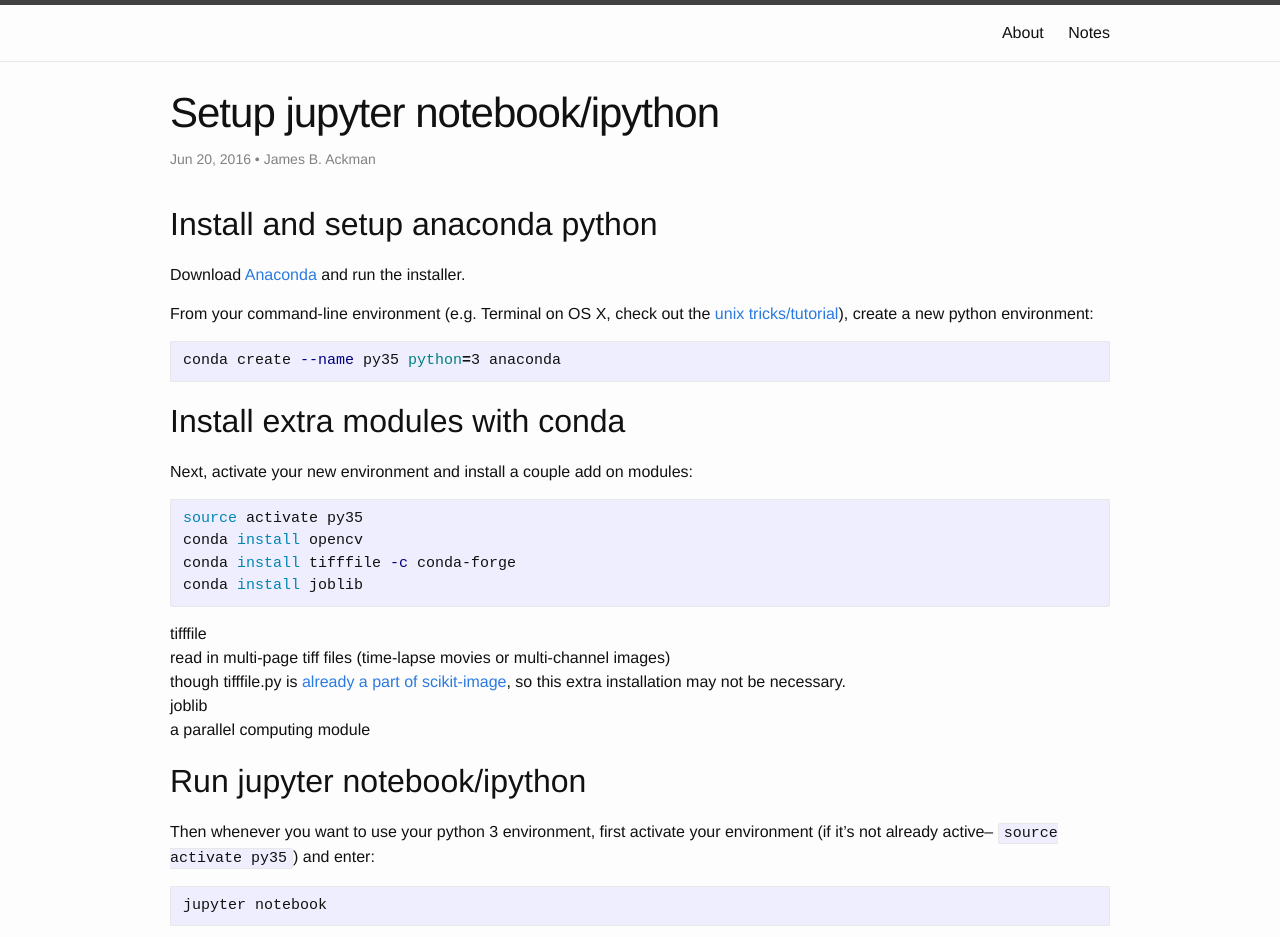
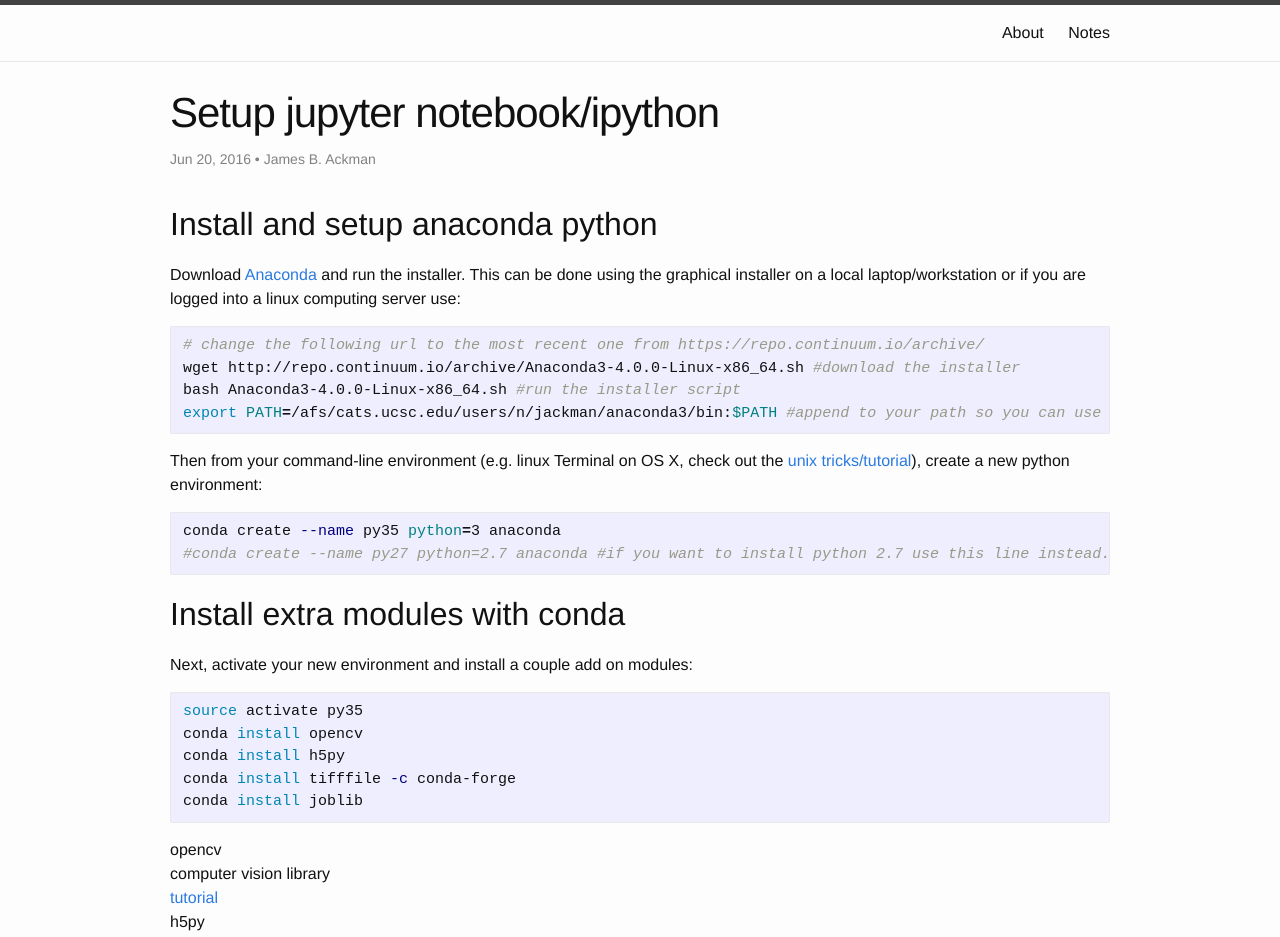
Before and after one commit to lanafrankle/ackmanlab, a Jekyll site: the page built from _posts/2016-06-20-install-ipython.md, in a window 1280 px wide and 1400 px high. Shown: the top 937 px of the window. Built offline with Jekyll 4.4.1, drawn with Linux system fonts in a browser that asks for light colours; some of the changed text lies outside the part shown; grey boxes are pictures that could not be loaded.

Commit message:
2016-06-21-21:51:26

````diff
--- a/_posts/2016-06-20-install-ipython.md
+++ b/_posts/2016-06-20-install-ipython.md
@@ -8,12 +8,20 @@ title: Setup jupyter notebook/ipython
 
 ## Install and setup anaconda python
 
-Download [Anaconda](https://www.continuum.io/downloads) and run the installer.
+Download [Anaconda](https://www.continuum.io/downloads) and run the installer. This can be done using the graphical installer on a local laptop/workstation or if you are logged into a linux computing server use:
 
-From your command-line environment (e.g. Terminal on OS X, check out the [unix tricks/tutorial](https://gist.github.com/ackman678/6290329)), create a new python environment:
+```bash
+# change the following url to the most recent one from https://repo.continuum.io/archive/
+wget http://repo.continuum.io/archive/Anaconda3-4.0.0-Linux-x86_64.sh #download the installer
+bash Anaconda3-4.0.0-Linux-x86_64.sh #run the installer script
+export PATH=/afs/cats.ucsc.edu/users/n/jackman/anaconda3/bin:$PATH #append to your path so you can use conda to create environment below
+```
+
+Then from your command-line environment (e.g. linux Terminal on OS X, check out the [unix tricks/tutorial](https://gist.github.com/ackman678/6290329)), create a new python environment:
 
 ```bash
 conda create --name py35 python=3 anaconda
+#conda create --name py27 python=2.7 anaconda #if you want to install python 2.7 use this line instead. useful for opencv usage on linux cluster
 ```
 
 
@@ -24,9 +32,19 @@ Next, activate your new environment and install a couple add on modules:
 ```bash
 source activate py35
 conda install opencv
+conda install h5py
 conda install tifffile -c conda-forge
 conda install joblib
 ```
+
+opencv
+: computer vision library
+: [tutorial](http://docs.opencv.org/3.0-beta/doc/py_tutorials/py_tutorials.html)
+
+h5py
+: read/write support for hdf5
+: read matlab v7.3 files
+: fixes other hdf5 dependencies (like cv2)
 
 tifffile
 : read in multi-page tiff files (time-lapse movies or multi-channel images)
@@ -34,6 +52,7 @@ tifffile
 
 joblib
 : a parallel computing module
+: useful with multicore compute nodes
 
 ## Run jupyter notebook/ipython
 
````
